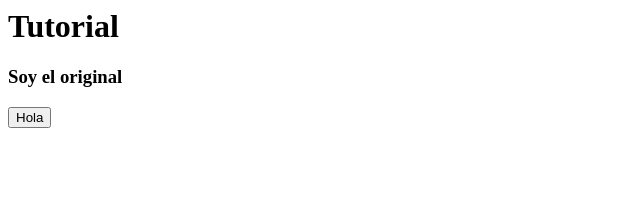
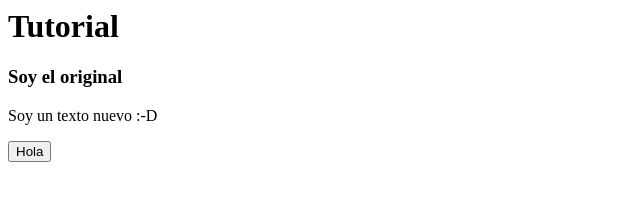
Before and after one commit to tarkin88/TestGitTuto, a plain HTML site: page index.html in a window 1280 px wide. Shown: the whole page, without its empty margins (0-640 px from the left). Drawn offline with Linux system fonts and the light colour scheme.

Commit message:
cambio en original

```diff
--- a/index.html
+++ b/index.html
@@ -6,6 +6,7 @@
     <body>
         <h1>Tutorial</h1>
         <h3>Soy el original</h3>
+        <p>Soy un texto nuevo :-D</p>
      <button>Hola</button>
     </body>
 </html>
```
